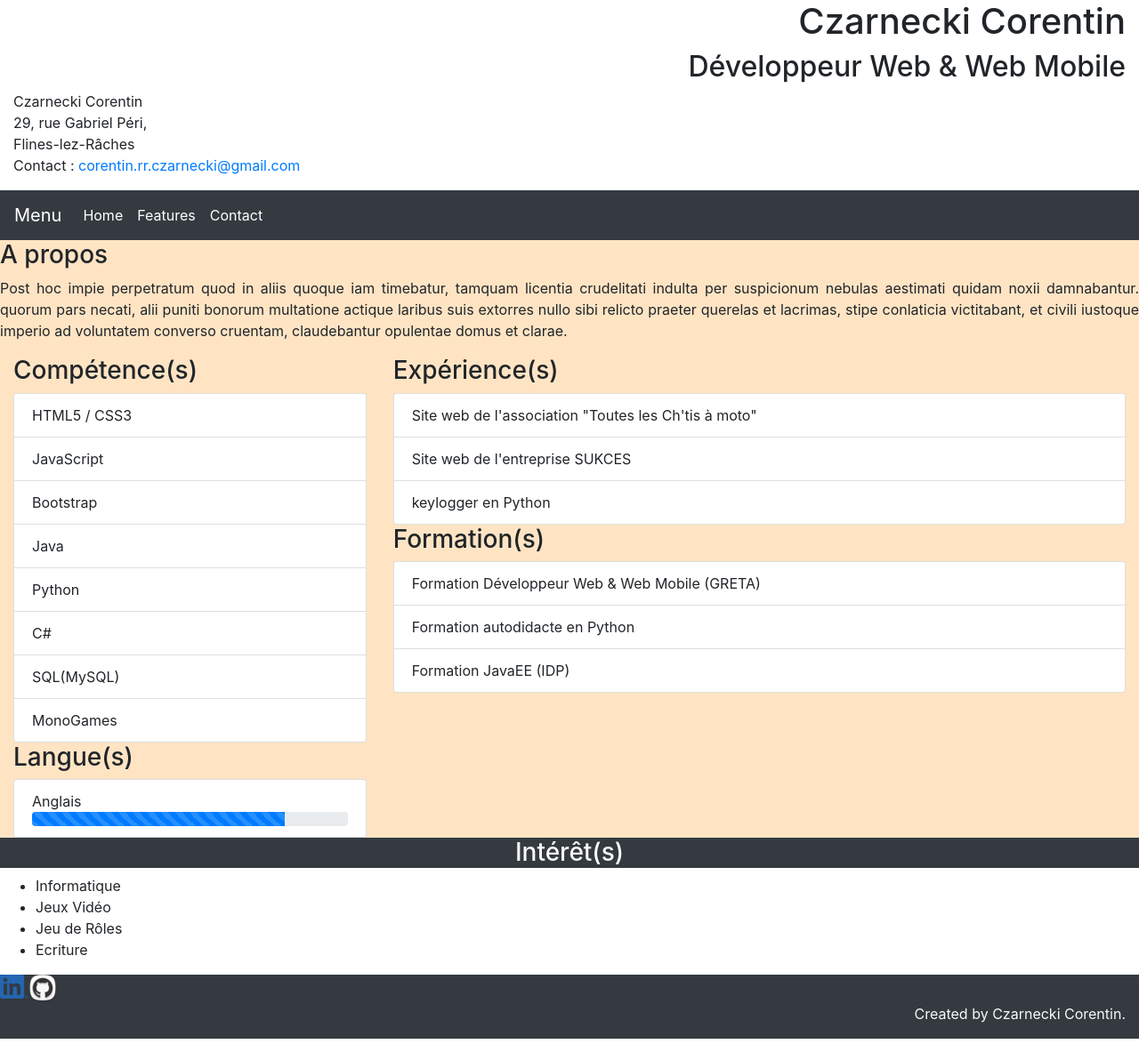
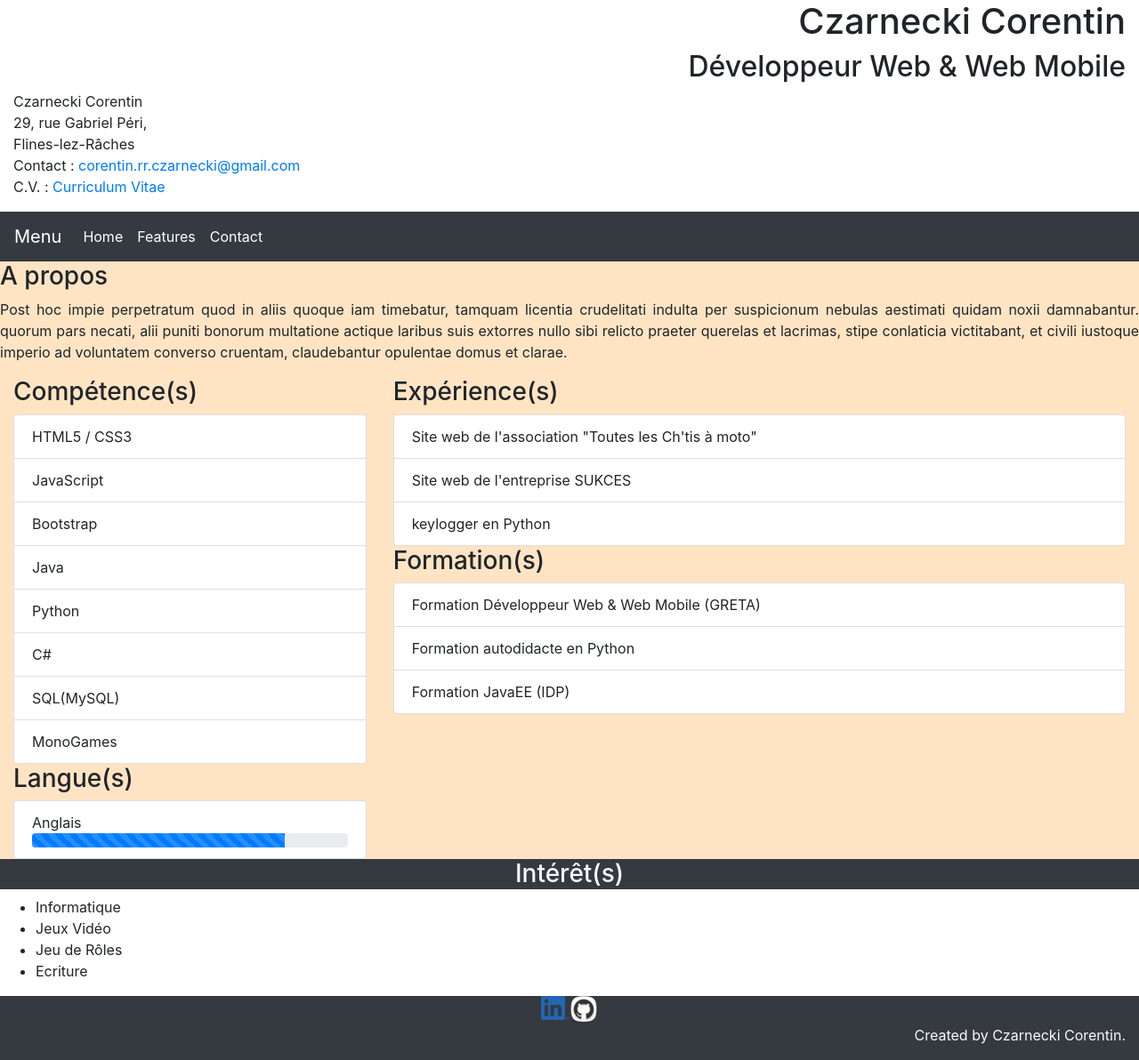
Before and after one commit to CorentinCZ/cvOnline, a plain HTML site: page index.html in a window 1280 px wide. Shown: the whole page at 89% size. Before the commit the page ends 1168 px from the top, so only its background shows below. Drawn offline with nearby package versions, Linux system fonts and the light colour scheme.

Commit message:
Footer fixed + add CV Link

```diff
--- a/index.html
+++ b/index.html
@@ -20,6 +20,7 @@
             29, rue Gabriel Péri,</br>
             Flines-lez-Râches</br>
             Contact : <a href="mailto:corentin.rr.czarnecki@gmail.com">corentin.rr.czarnecki@gmail.com</a></br>
+            C.V. : <a href="#">Curriculum Vitae</a>
         </address>
         <nav class="col-12 navbar navbar-expand-lg navbar-dark bg-dark">
             <a class="navbar-brand" href="#hdp">Menu</a>
@@ -107,7 +108,7 @@
             </ul>
         </article>
     </section>
-    <footer class="row text-light bg-dark">
+    <footer class="row text-light bg-dark justify-content-center">
         <a href="#" target="blank" title="Lnk">
             <img src="img/LI-In-Bug.png" alt="Lnk" title="Profil" />
         </a>
```
